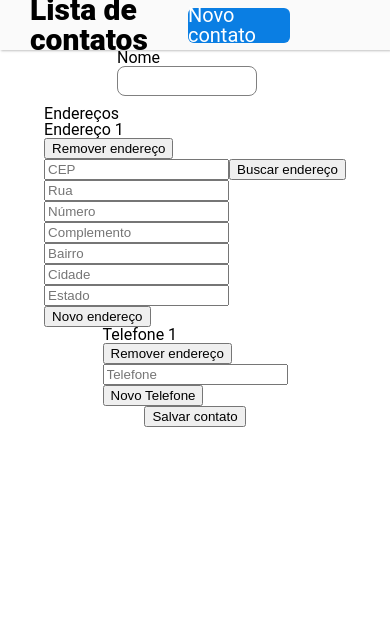
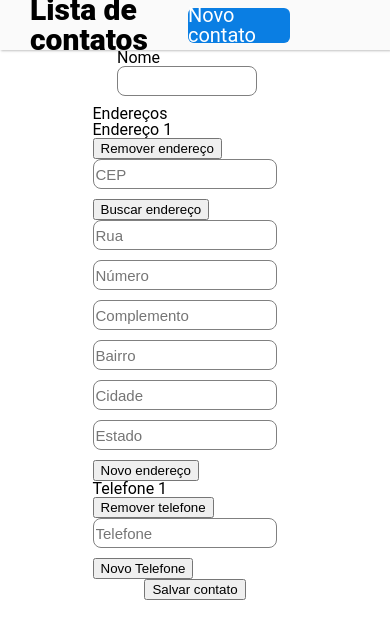
Before and after one commit to DouglasSantos94/vexpenses-contact-list, a React (Vite) app: page /add-contact in a window 390 px wide. Shown: the top 638 px of the page. Built offline with nearby package versions, Linux system fonts and the light colour scheme.

Commit message:
refactor: apply styled components to address and phone number form

```diff
--- a/src/pages/Contact/AddContact/AddressForm/index.tsx
+++ b/src/pages/Contact/AddContact/AddressForm/index.tsx
@@ -4,6 +4,7 @@ import { ErrorMessage } from "@hookform/error-message";
 import { viaCep } from "../../../../services/viaCep";
 import { Contact } from "../../../../types/contact";
 import { Address } from "../../../../types/address";
+import { FormInput } from "../../../../components/Form/style";
 
 export const ContactAddressForm = () => {
   const form = useFormContext<Contact>();
@@ -61,31 +62,31 @@ export const ContactAddressForm = () => {
             <button disabled={false} onClick={() => removeAddress(index)}>Remover endereço</button>
             <div>
               <div>
-                <input {...form.register(`addresses.${index}.cep`, { required: "* Campo obrigatório" })} placeholder="CEP" />
-                <button type="button" onClick={() => getAddressApi(form.getValues(`addresses.${index}.cep`), index)}>Buscar endereço</button>
+                <FormInput {...form.register(`addresses.${index}.cep`, { required: "* Campo obrigatório" })} placeholder="CEP" />
                 <ErrorMessage errors={form.formState.errors} name={`addresses.${index}.cep`} />
               </div>
+              <button type="button" onClick={() => getAddressApi(form.getValues(`addresses.${index}.cep`), index)}>Buscar endereço</button>
               <div>
-                <input {...form.register(`addresses.${index}.street`, { required: "* Campo obrigatório" })} placeholder="Rua" />
+                <FormInput {...form.register(`addresses.${index}.street`, { required: "* Campo obrigatório" })} placeholder="Rua" />
                 <ErrorMessage errors={form.formState.errors} name={`addresses.${index}.street`} />
               </div>
               <div>
-                <input {...form.register(`addresses.${index}.number`, { required: "* Campo obrigatório" })} placeholder="Número" />
+                <FormInput {...form.register(`addresses.${index}.number`, { required: "* Campo obrigatório" })} placeholder="Número" />
                 <ErrorMessage errors={form.formState.errors} name={`addresses.${index}.number`} />
               </div>
               <div>
-                <input {...form.register(`addresses.${index}.complement`)} placeholder="Complemento" />
+                <FormInput {...form.register(`addresses.${index}.complement`)} placeholder="Complemento" />
               </div>
               <div>
-                <input {...form.register(`addresses.${index}.neighborhood`, { required: "* Campo obrigatório" })} placeholder="Bairro" />
+                <FormInput {...form.register(`addresses.${index}.neighborhood`, { required: "* Campo obrigatório" })} placeholder="Bairro" />
                 <ErrorMessage errors={form.formState.errors} name={`addresses.${index}.neighborhood`} />
               </div>
               <div>
-                <input {...form.register(`addresses.${index}.city`, { required: "* Campo obrigatório" })} placeholder="Cidade" />
+                <FormInput {...form.register(`addresses.${index}.city`, { required: "* Campo obrigatório" })} placeholder="Cidade" />
                 <ErrorMessage errors={form.formState.errors} name={`addresses.${index}.city`} />
               </div>
               <div>
-                <input {...form.register(`addresses.${index}.state`, { required: "* Campo obrigatório" })} placeholder="Estado" />
+                <FormInput {...form.register(`addresses.${index}.state`, { required: "* Campo obrigatório" })} placeholder="Estado" />
                 <ErrorMessage errors={form.formState.errors} name={`addresses.${index}.state`} />
               </div>
             </div>
--- a/src/pages/Contact/AddContact/PhoneNumberForm/index.tsx
+++ b/src/pages/Contact/AddContact/PhoneNumberForm/index.tsx
@@ -2,6 +2,7 @@ import React from "react";
 import { UseFieldArrayReturn, useFieldArray, useFormContext } from "react-hook-form";
 import { Contact } from "../../../../types/contact";
 import { ErrorMessage } from "@hookform/error-message";
+import { FormInput } from "../../../../components/Form/style";
 
 
 export const PhoneNumberForm = () => {
@@ -30,10 +31,10 @@ export const PhoneNumberForm = () => {
         phoneNumbersField.fields.map((field, index) => (
           <div key={field.id}>
             <p>Telefone {index + 1}</p>
-            <button disabled={false} onClick={() => removePhoneNumber(index)}>Remover endereço</button>
+            <button disabled={false} onClick={() => removePhoneNumber(index)}>Remover telefone</button>
             <div>
               <div>
-                <input {...form.register(`phoneNumbers.${index}.number`, { required: "* Campo obrigatório" })} placeholder="Telefone" />
+                <FormInput {...form.register(`phoneNumbers.${index}.number`, { required: "* Campo obrigatório" })} placeholder="Telefone" />
                 <ErrorMessage errors={form.formState.errors} name={`addresses.${index}.state`} />
               </div>
             </div>
```
